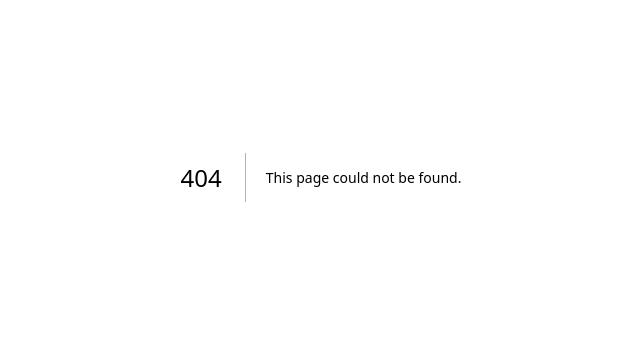
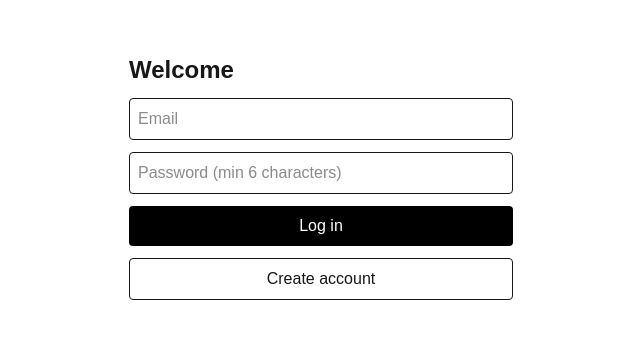
Before and after one commit to Charan-1810/Dating-app, a Next.js app in the folder elitmus/: page /login in a window 1280 px wide. Before the commit this address had no page. Shown: the part 223-562 px from the top of the page, without its empty margins (319-959 px from the left). Built offline with nearby package versions, Linux system fonts and the light colour scheme.

Commit message:
Email signing up along with Sign-in and route protection created

```diff
--- /dev/null
+++ b/elitmus/app/login/actions.js
@@ -0,0 +1,34 @@
+"use server";
+
+import { redirect } from "next/navigation";
+import { createClient } from "@/lib/supabase/server";
+
+export async function login(prevState, formData) {
+  const supabase = await createClient();
+
+  const { error } = await supabase.auth.signInWithPassword({
+    email: formData.get("email"),
+    password: formData.get("password"),
+  });
+
+  if (error) return { error: error.message };
+  redirect("/");
+}
+
+export async function signup(prevState, formData) {
+  const supabase = await createClient();
+
+  const { error } = await supabase.auth.signUp({
+    email: formData.get("email"),
+    password: formData.get("password"),
+  });
+
+  if (error) return { error: error.message };
+  redirect("/");
+}
+
+export async function logout() {
+  const supabase = await createClient();
+  await supabase.auth.signOut();
+  redirect("/login");
+}
--- /dev/null
+++ b/elitmus/app/login/page.js
@@ -0,0 +1,53 @@
+"use client";
+
+import { useActionState } from "react";
+import { login, signup } from "./actions";
+
+export default function LoginPage() {
+  const [loginState, loginAction, loginPending] = useActionState(login, null);
+  const [signupState, signupAction, signupPending] = useActionState(signup, null);
+
+  const error = loginState?.error || signupState?.error;
+  const pending = loginPending || signupPending;
+
+  return (
+    <main className="flex min-h-screen items-center justify-center p-4">
+      <form className="flex w-full max-w-sm flex-col gap-3">
+        <h1 className="text-2xl font-semibold">Welcome</h1>
+
+        <input
+          name="email"
+          type="email"
+          placeholder="Email"
+          required
+          className="rounded border p-2"
+        />
+        <input
+          name="password"
+          type="password"
+          placeholder="Password (min 6 characters)"
+          required
+          minLength={6}
+          className="rounded border p-2"
+        />
+
+        {error && <p className="text-sm text-red-600">{error}</p>}
+
+        <button
+          formAction={loginAction}
+          disabled={pending}
+          className="rounded bg-black p-2 text-white disabled:opacity-50"
+        >
+          Log in
+        </button>
+        <button
+          formAction={signupAction}
+          disabled={pending}
+          className="rounded border p-2 disabled:opacity-50"
+        >
+          Create account
+        </button>
+      </form>
+    </main>
+  );
+}
--- a/elitmus/app/page.js
+++ b/elitmus/app/page.js
@@ -1,15 +1,20 @@
-export default async function TestPage() {
-  const res = await fetch(
-    `${process.env.NEXT_PUBLIC_SUPABASE_URL}/auth/v1/health`,
-    { headers: { apikey: process.env.NEXT_PUBLIC_SUPABASE_PUBLISHABLE_KEY } }
-  );
-  const data = await res.json();
+import { createClient } from "@/lib/supabase/server";
+import { logout } from "./login/actions";
+
+export default async function Home() {
+  const supabase = await createClient();
+  const {
+    data: { user },
+  } = await supabase.auth.getUser();
 
   return (
-    <pre className="p-8">
-      Status: {res.status}
-      {"\n"}
-      {JSON.stringify(data, null, 2)}
-    </pre>
+    <main className="flex min-h-screen flex-col items-center justify-center gap-4 p-4">
+      <p>
+        Logged in as <strong>{user?.email}</strong>
+      </p>
+      <form action={logout}>
+        <button className="rounded border px-4 py-2">Log out</button>
+      </form>
+    </main>
   );
 }
--- /dev/null
+++ b/elitmus/proxy.js
@@ -0,0 +1,48 @@
+import { createServerClient } from "@supabase/ssr";
+import { NextResponse } from "next/server";
+
+export async function proxy(request) {
+  let response = NextResponse.next({ request });
+
+  const supabase = createServerClient(
+    process.env.NEXT_PUBLIC_SUPABASE_URL,
+    process.env.NEXT_PUBLIC_SUPABASE_PUBLISHABLE_KEY,
+    {
+      cookies: {
+        getAll() {
+          return request.cookies.getAll();
+        },
+        setAll(cookiesToSet) {
+          cookiesToSet.forEach(({ name, value }) =>
+            request.cookies.set(name, value)
+          );
+          response = NextResponse.next({ request });
+          cookiesToSet.forEach(({ name, value, options }) =>
+            response.cookies.set(name, value, options)
+          );
+        },
+      },
+    }
+  );
+
+  // Checks the session with Supabase and refreshes it if it has expired
+  const {
+    data: { user },
+  } = await supabase.auth.getUser();
+
+  // Not logged in, and not already on /login → send them to /login
+  if (!user && !request.nextUrl.pathname.startsWith("/login")) {
+    const url = request.nextUrl.clone();
+    url.pathname = "/login";
+    return NextResponse.redirect(url);
+  }
+
+  return response;
+}
+
+export const config = {
+  // Run on every page except Next.js internals and image files
+  matcher: [
+    "/((?!_next/static|_next/image|favicon.ico|.*\\.(?:svg|png|jpg|jpeg|gif|webp)$).*)",
+  ],
+};
```
